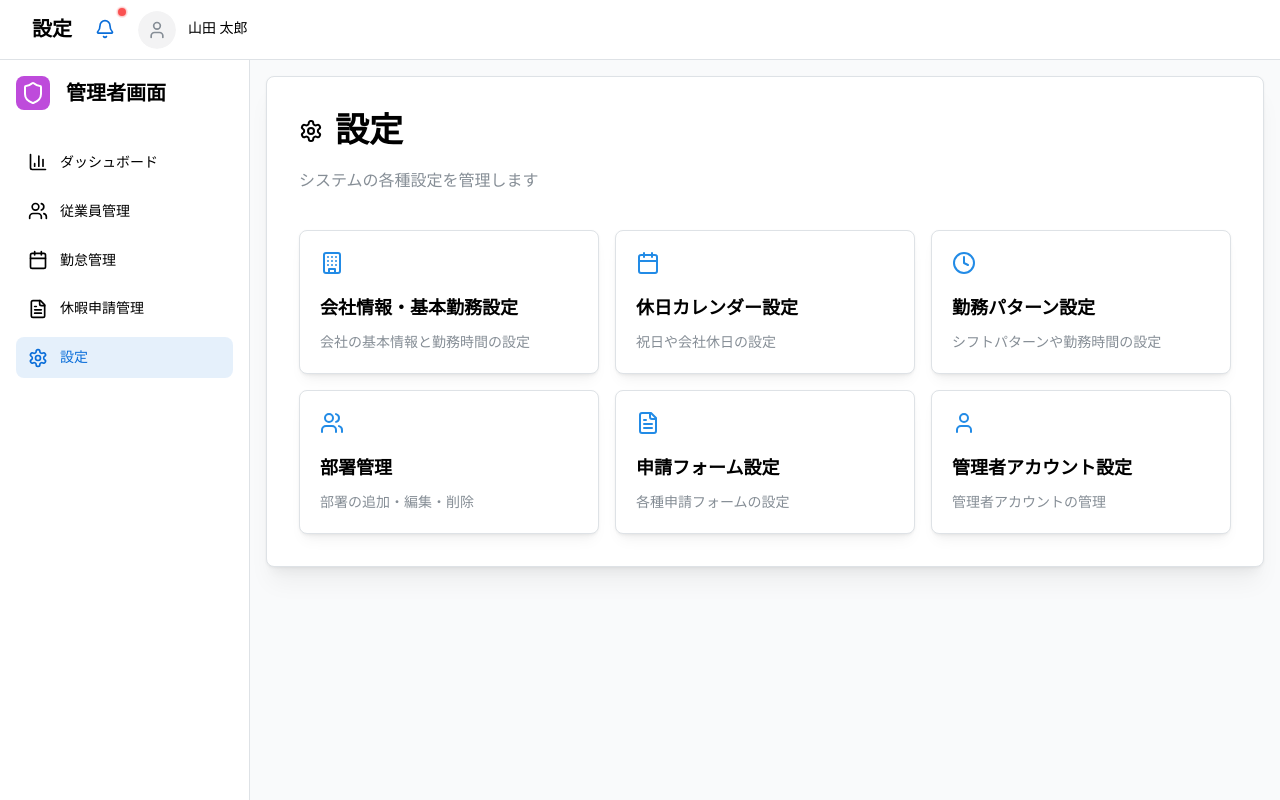
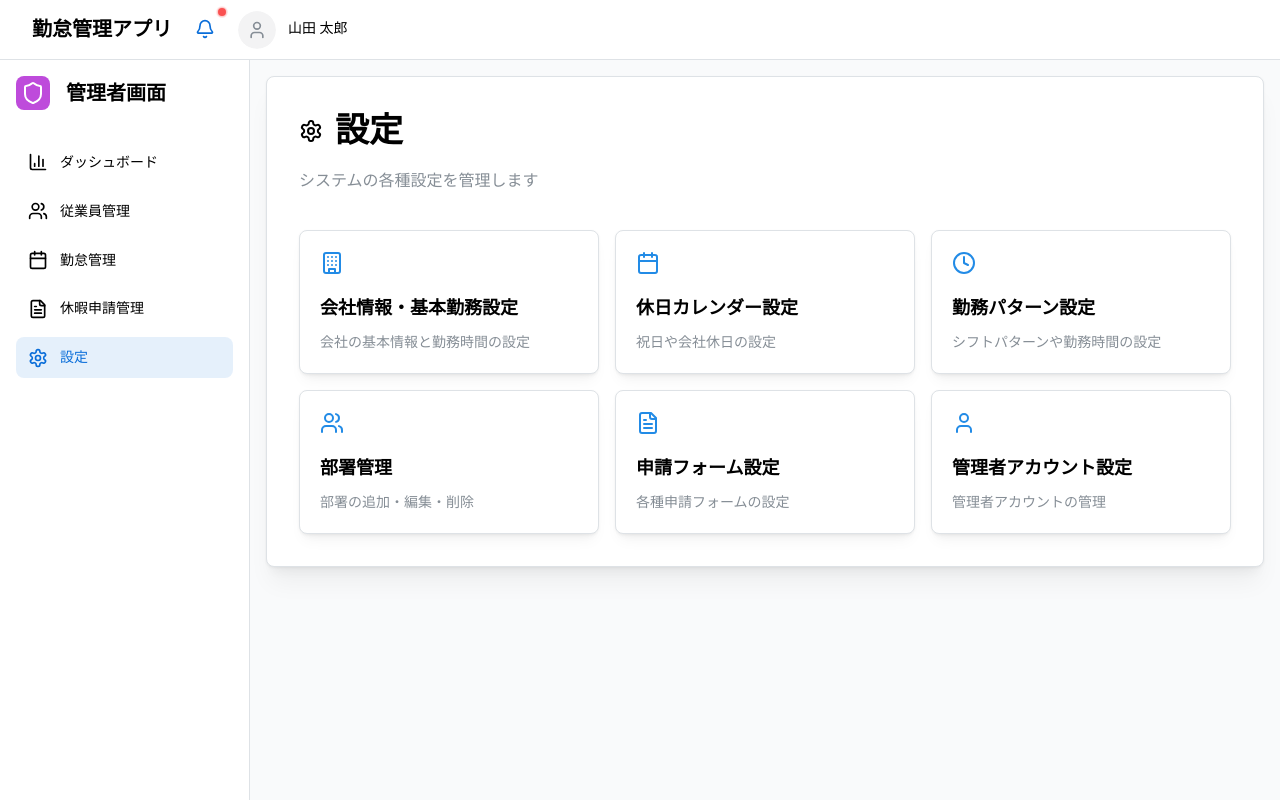
Before and after one commit to nkkn-prog/attendance-app, a Next.js app: page /admin/setting in a window 1280 px wide. Built offline with nearby package versions, Linux system fonts and the light colour scheme.

Commit message:
fix: Headerのtitleを固定値に変更

```diff
--- a/src/components/layout/Header.tsx
+++ b/src/components/layout/Header.tsx
@@ -12,7 +12,7 @@ export function Header({ title }: HeaderProps) {
   return (
     <Box h="100%" px="md" style={{ display: 'flex', alignItems: 'center' }}>
       <Group justify="space-between" style={{ width: '100%' }}>
-        <Text size="xl" fw={700}>{title}</Text>
+        <Text size="xl" fw={700}>勤怠管理アプリ</Text>
         <Group>
           <Indicator color="red" size={8} processing>
             <ActionIcon variant="subtle" size="lg" radius="xl">
```
